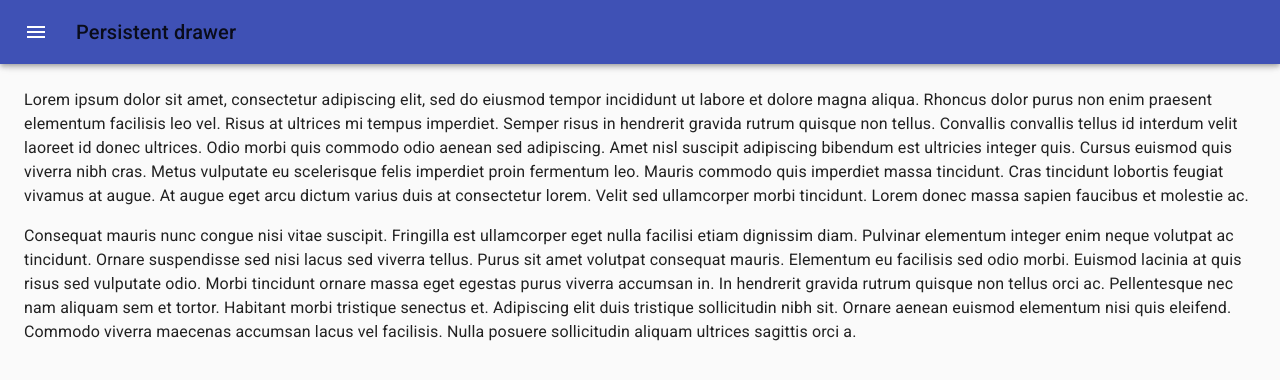
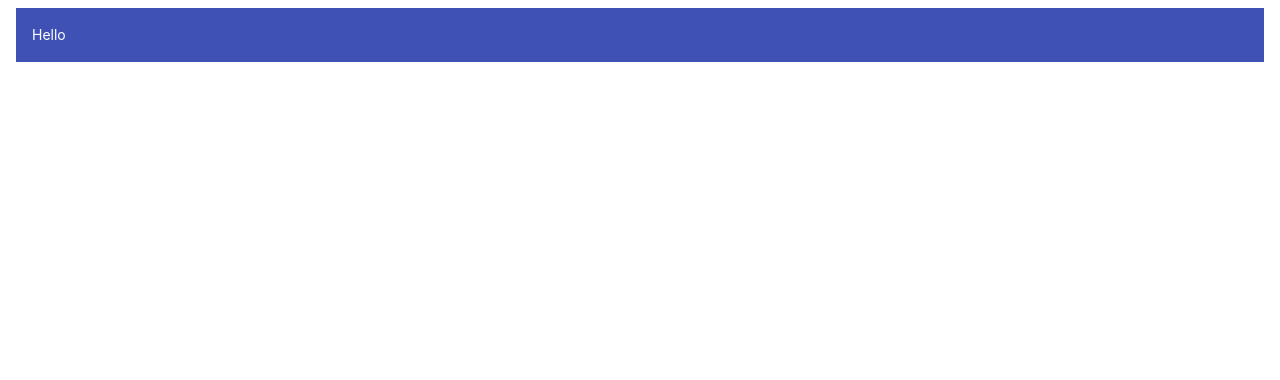
Before and after one commit to bellmcp/PineApple-Online-Store, a React (Create React App) app in the folder ui/: page / in a window 1280 px wide. Shown: the top 380 px of the page. Built offline with nearby package versions, Linux system fonts and the light colour scheme.

Commit message:
makeStyles

```diff
--- a/ui/src/App.js
+++ b/ui/src/App.js
@@ -1,196 +1,19 @@
 import React from 'react'
-import clsx from 'clsx'
-import { makeStyles, useTheme } from '@material-ui/core/styles'
-import Drawer from '@material-ui/core/Drawer'
-import CssBaseline from '@material-ui/core/CssBaseline'
-import AppBar from '@material-ui/core/AppBar'
-import Toolbar from '@material-ui/core/Toolbar'
-import List from '@material-ui/core/List'
-import Typography from '@material-ui/core/Typography'
-import Divider from '@material-ui/core/Divider'
-import IconButton from '@material-ui/core/IconButton'
-import MenuIcon from '@material-ui/icons/Menu'
-import ChevronLeftIcon from '@material-ui/icons/ChevronLeft'
-import ChevronRightIcon from '@material-ui/icons/ChevronRight'
-import ListItem from '@material-ui/core/ListItem'
-import ListItemIcon from '@material-ui/core/ListItemIcon'
-import ListItemText from '@material-ui/core/ListItemText'
-import InboxIcon from '@material-ui/icons/MoveToInbox'
-import MailIcon from '@material-ui/icons/Mail'
+import { makeStyles } from '@material-ui/core/styles'
 
-const drawerWidth = 240
-
+// MAKE STYLES
 const useStyles = makeStyles((theme) => ({
   root: {
-    display: 'flex',
+    //it rendered to DOM as class name 'makeStyles-root-1' -> prevent conflict class name between components
+    padding: theme.spacing(2), // input * 8px
+    margin: theme.spacing(1, 2), // '8px 16px'
+    backgroundColor: theme.palette.primary.main, //material ui blue
+    color: theme.palette.common.white,
   },
-  appBar: {
-    transition: theme.transitions.create(['margin', 'width'], {
-      easing: theme.transitions.easing.sharp,
-      duration: theme.transitions.duration.leavingScreen,
-    }),
-  },
-  appBarShift: {
-    width: `calc(100% - ${drawerWidth}px)`,
-    marginLeft: drawerWidth,
-    transition: theme.transitions.create(['margin', 'width'], {
-      easing: theme.transitions.easing.easeOut,
-      duration: theme.transitions.duration.enteringScreen,
-    }),
-  },
-  menuButton: {
-    marginRight: theme.spacing(2),
-  },
-  hide: {
-    display: 'none',
-  },
-  drawer: {
-    width: drawerWidth,
-    flexShrink: 0,
-  },
-  drawerPaper: {
-    width: drawerWidth,
-  },
-  drawerHeader: {
-    display: 'flex',
-    alignItems: 'center',
-    padding: theme.spacing(0, 1),
-    // necessary for content to be below app bar
-    ...theme.mixins.toolbar,
-    justifyContent: 'flex-end',
-  },
-  content: {
-    flexGrow: 1,
-    padding: theme.spacing(3),
-    transition: theme.transitions.create('margin', {
-      easing: theme.transitions.easing.sharp,
-      duration: theme.transitions.duration.leavingScreen,
-    }),
-    marginLeft: -drawerWidth,
-  },
-  contentShift: {
-    transition: theme.transitions.create('margin', {
-      easing: theme.transitions.easing.easeOut,
-      duration: theme.transitions.duration.enteringScreen,
-    }),
-    marginLeft: 0,
-  },
-}))
+})) //return hook
 
-export default function PersistentDrawerLeft() {
+export default function App() {
   const classes = useStyles()
-  const theme = useTheme()
-  const [open, setOpen] = React.useState(false)
 
-  const handleDrawerOpen = () => {
-    setOpen(true)
-  }
-
-  const handleDrawerClose = () => {
-    setOpen(false)
-  }
-
-  return (
-    <div className={classes.root}>
-      <CssBaseline />
-      <AppBar
-        position="fixed"
-        className={clsx(classes.appBar, {
-          [classes.appBarShift]: open,
-        })}
-      >
-        <Toolbar>
-          <IconButton
-            color="inherit"
-            aria-label="open drawer"
-            onClick={handleDrawerOpen}
-            edge="start"
-            className={clsx(classes.menuButton, open && classes.hide)}
-          >
-            <MenuIcon />
-          </IconButton>
-          <Typography variant="h6" noWrap>
-            Persistent drawer
-          </Typography>
-        </Toolbar>
-      </AppBar>
-      <Drawer
-        className={classes.drawer}
-        variant="persistent"
-        anchor="left"
-        open={open}
-        classes={{
-          paper: classes.drawerPaper,
-        }}
-      >
-        <div className={classes.drawerHeader}>
-          <IconButton onClick={handleDrawerClose}>
-            {theme.direction === 'ltr' ? (
-              <ChevronLeftIcon />
-            ) : (
-              <ChevronRightIcon />
-            )}
-          </IconButton>
-        </div>
-        <Divider />
-        <List>
-          {['Inbox', 'Starred', 'Send email', 'Drafts'].map((text, index) => (
-            <ListItem button key={text}>
-              <ListItemIcon>
-                {index % 2 === 0 ? <InboxIcon /> : <MailIcon />}
-              </ListItemIcon>
-              <ListItemText primary={text} />
-            </ListItem>
-          ))}
-        </List>
-        <Divider />
-        <List>
-          {['All mail', 'Trash', 'Spam'].map((text, index) => (
-            <ListItem button key={text}>
-              <ListItemIcon>
-                {index % 2 === 0 ? <InboxIcon /> : <MailIcon />}
-              </ListItemIcon>
-              <ListItemText primary={text} />
-            </ListItem>
-          ))}
-        </List>
-      </Drawer>
-      <main
-        className={clsx(classes.content, {
-          [classes.contentShift]: open,
-        })}
-      >
-        <div className={classes.drawerHeader} />
-        <Typography paragraph>
-          Lorem ipsum dolor sit amet, consectetur adipiscing elit, sed do
-          eiusmod tempor incididunt ut labore et dolore magna aliqua. Rhoncus
-          dolor purus non enim praesent elementum facilisis leo vel. Risus at
-          ultrices mi tempus imperdiet. Semper risus in hendrerit gravida rutrum
-          quisque non tellus. Convallis convallis tellus id interdum velit
-          laoreet id donec ultrices. Odio morbi quis commodo odio aenean sed
-          adipiscing. Amet nisl suscipit adipiscing bibendum est ultricies
-          integer quis. Cursus euismod quis viverra nibh cras. Metus vulputate
-          eu scelerisque felis imperdiet proin fermentum leo. Mauris commodo
-          quis imperdiet massa tincidunt. Cras tincidunt lobortis feugiat
-          vivamus at augue. At augue eget arcu dictum varius duis at consectetur
-          lorem. Velit sed ullamcorper morbi tincidunt. Lorem donec massa sapien
-          faucibus et molestie ac.
-        </Typography>
-        <Typography paragraph>
-          Consequat mauris nunc congue nisi vitae suscipit. Fringilla est
-          ullamcorper eget nulla facilisi etiam dignissim diam. Pulvinar
-          elementum integer enim neque volutpat ac tincidunt. Ornare suspendisse
-          sed nisi lacus sed viverra tellus. Purus sit amet volutpat consequat
-          mauris. Elementum eu facilisis sed odio morbi. Euismod lacinia at quis
-          risus sed vulputate odio. Morbi tincidunt ornare massa eget egestas
-          purus viverra accumsan in. In hendrerit gravida rutrum quisque non
-          tellus orci ac. Pellentesque nec nam aliquam sem et tortor. Habitant
-          morbi tristique senectus et. Adipiscing elit duis tristique
-          sollicitudin nibh sit. Ornare aenean euismod elementum nisi quis
-          eleifend. Commodo viverra maecenas accumsan lacus vel facilisis. Nulla
-          posuere sollicitudin aliquam ultrices sagittis orci a.
-        </Typography>
-      </main>
-    </div>
-  )
+  return <div className={classes.root}>Hello</div>
 }
```
Also changed, not shown: 1 other file (tests, documents, lock files or other folders).
